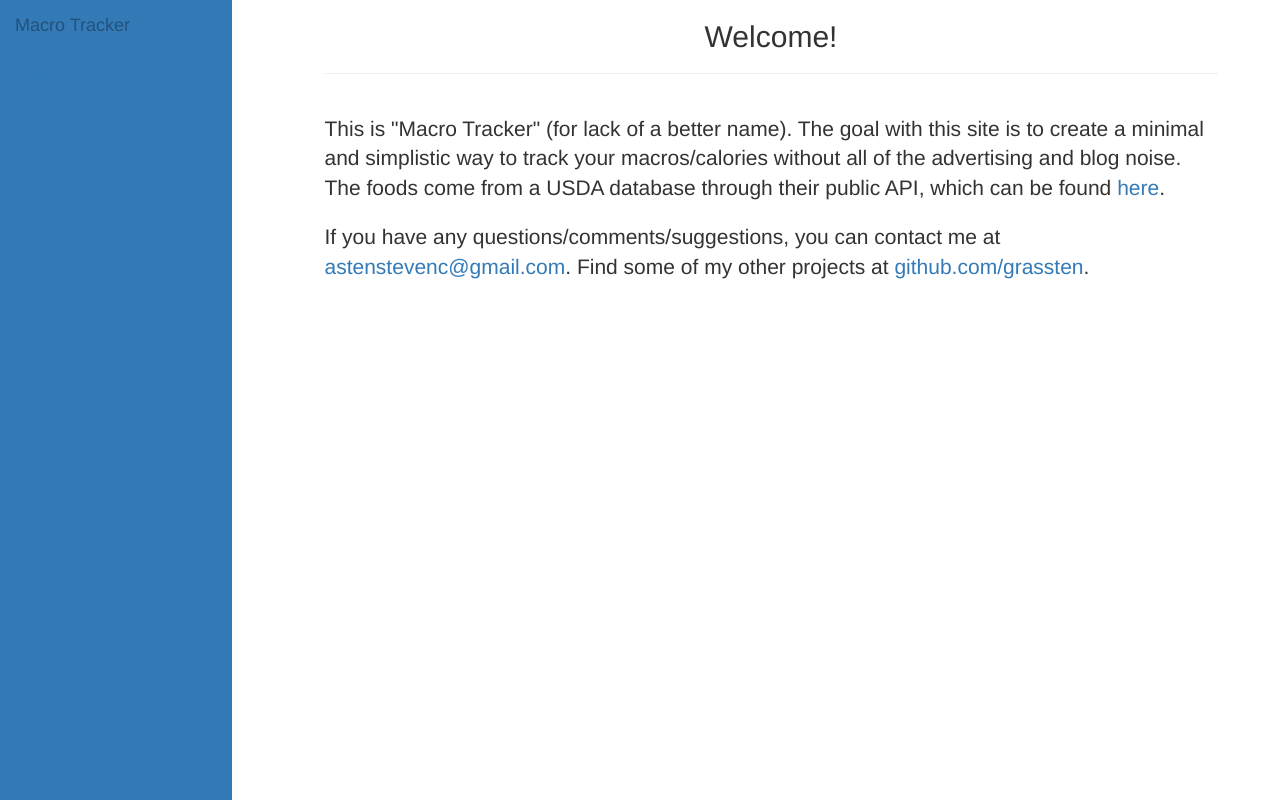
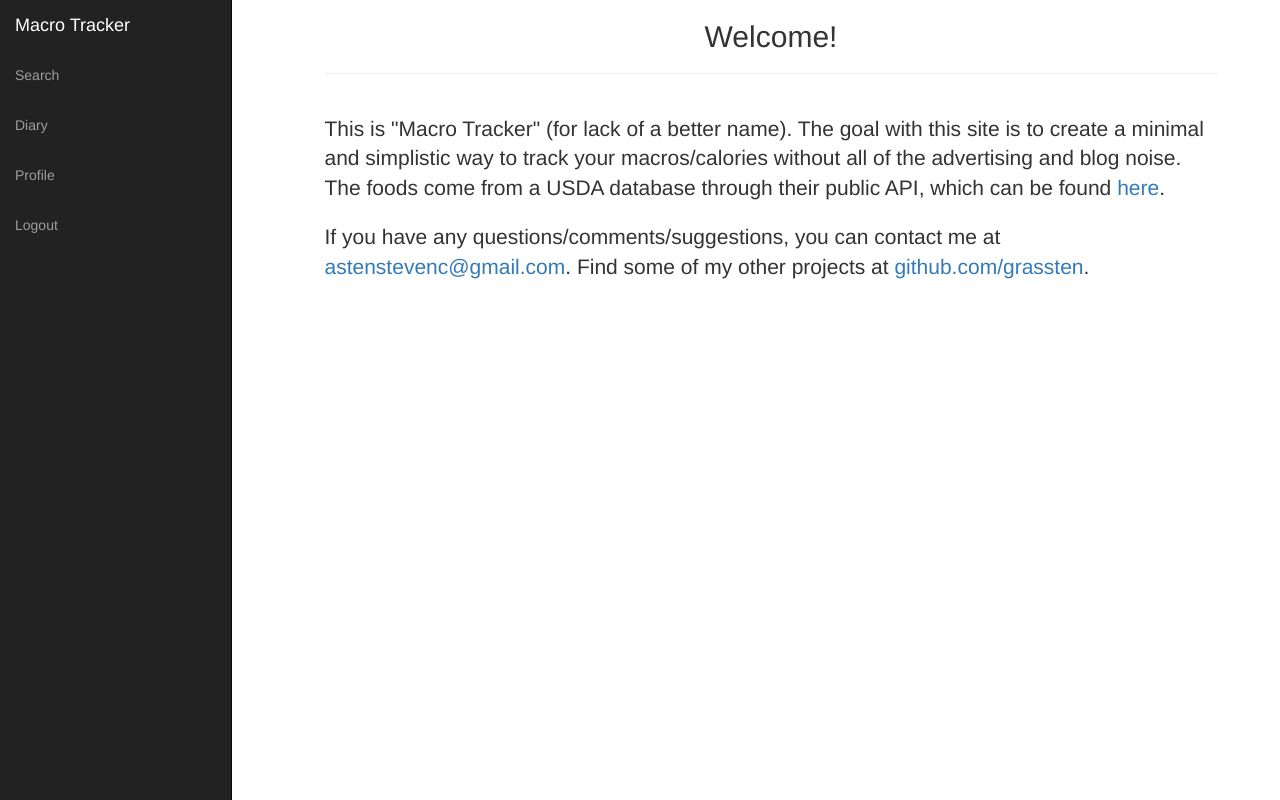
Before and after one commit to grassten/MacroTrackerProject, a Python web app: template app/templates/index.html in a window 1280 px wide. Run offline with Jinja, Linux system fonts and the light colour scheme; the template is opened without the code that fills it, so the values that code supplies are empty; some libraries are stand-ins or nearby versions.

Commit message:
working on design

```diff
--- a/app/templates/base.html
+++ b/app/templates/base.html
@@ -2,7 +2,7 @@
 styles %} {{super()}}
 <link rel="stylesheet" href="{{url_for('.static', filename='mobile_styles.css')}}">
 <link rel="stylesheet" href="{{url_for('.static', filename='navbar-fixed-left.css')}}">{% endblock %}
-<nav class="navbar navbar-dark bg-primary navbar-fixed-left">
+<nav class="navbar navbar-inverse bg-primary navbar-fixed-left">
 	<div class="container">
 		<div class="navbar-header">
 			<button type="button" class="navbar-toggle collapsed" data-toggle="collapse" data-target="#navbar" aria-expanded="false"
```
